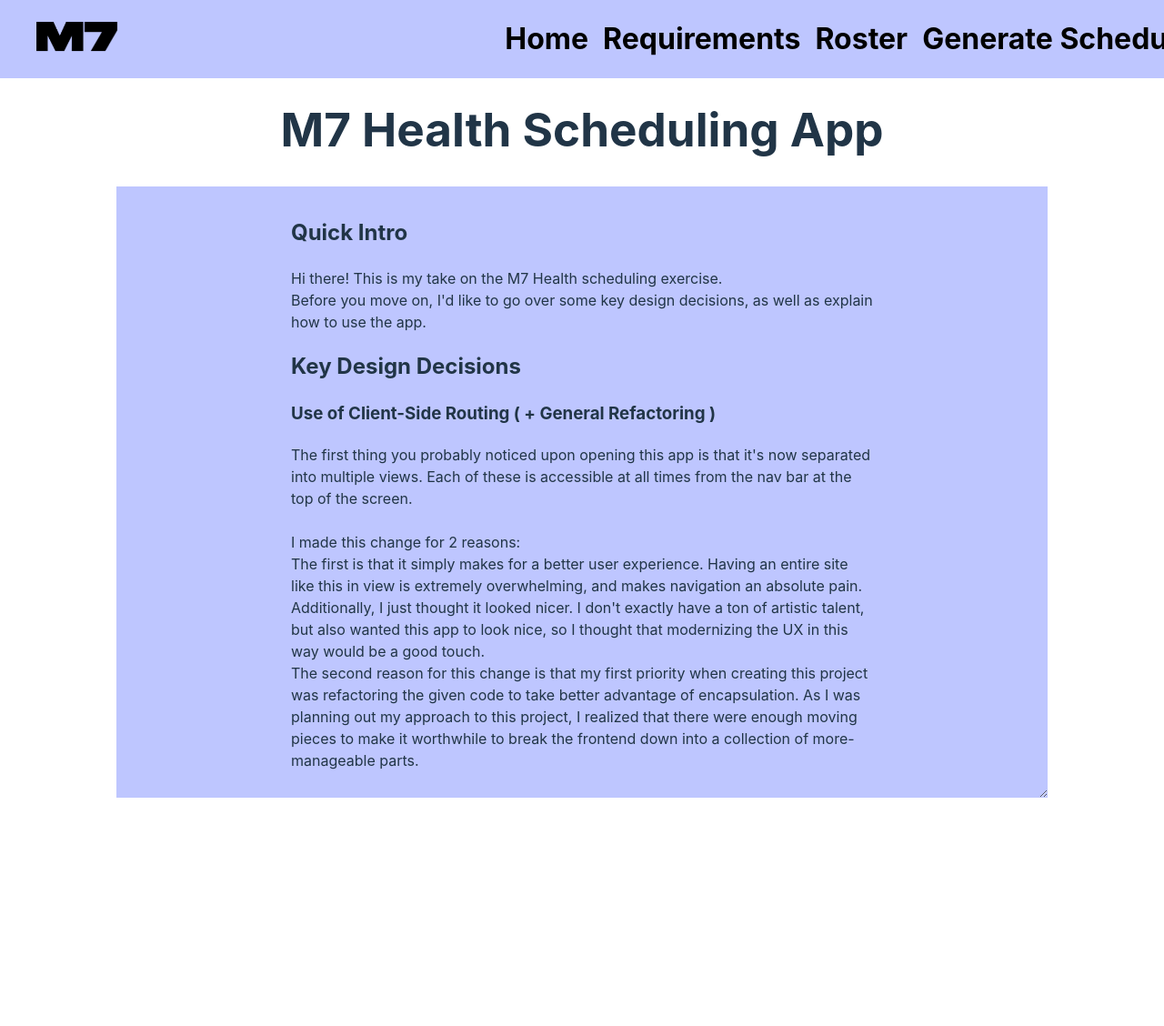
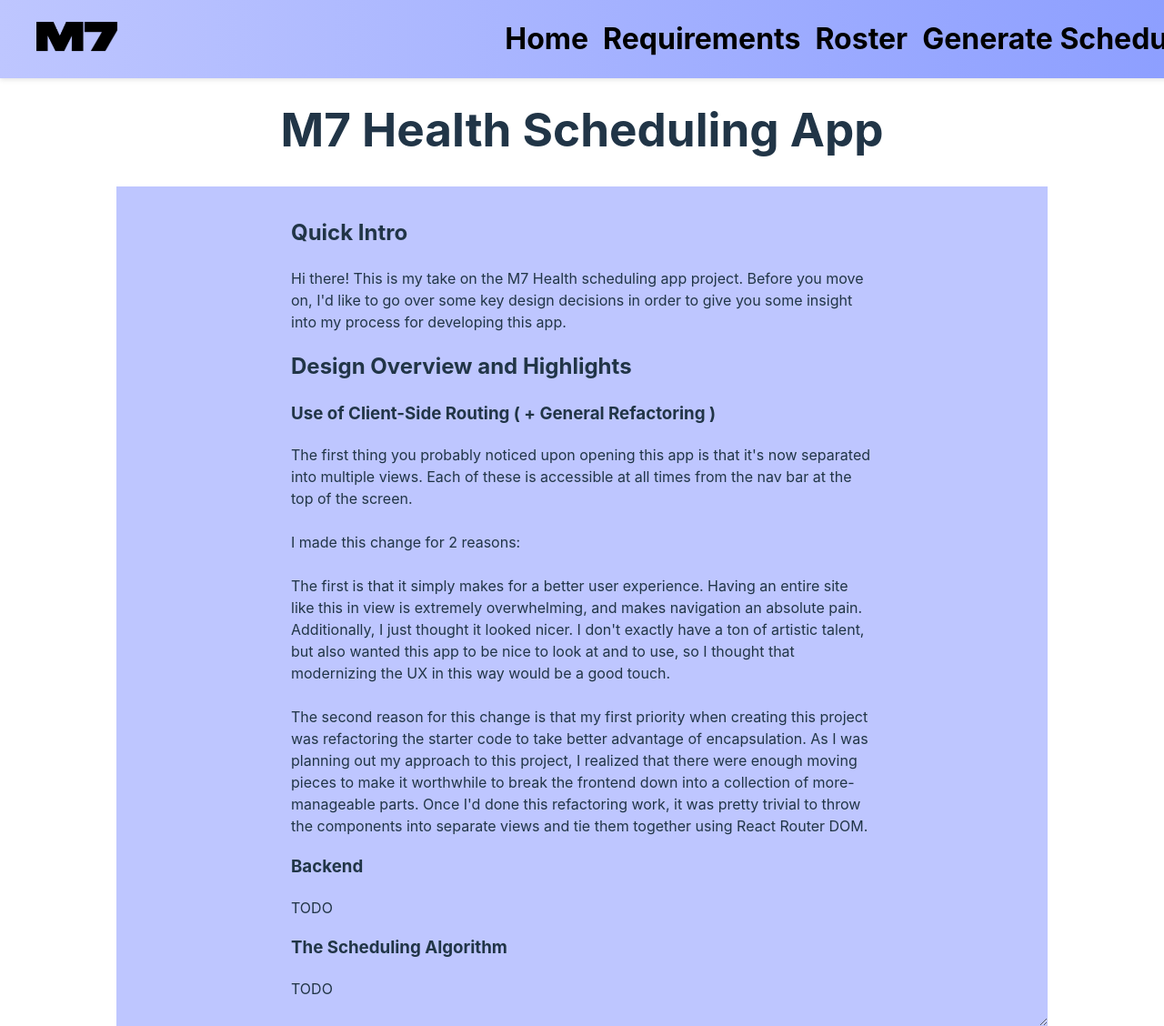
Before and after one commit to BennettPompi/Nurse-Scheduling-Demo, a React (Vite) app in the folder frontend/: page / in a window 1280 px wide. Shown: the whole page at 91% size. Before the commit the page ends 877 px from the top, so only its background shows below. Built offline with nearby package versions, Linux system fonts and the light colour scheme.

Commit message:
Pure Frontend Piece Done

```diff
--- a/frontend/src/App.css
+++ b/frontend/src/App.css
@@ -5,13 +5,14 @@
   text-align: center;
 }
 nav {
-  background-color: var(--m7-blue);
+  background-image: linear-gradient(to right, #bec6ff, #8c9eff);
   padding: 1rem;
   width: 100%;
   position: fixed;
   top: 0;
   left: 0;
   z-index: 1000;
+  box-shadow: 0 2px 5px rgba(0, 0, 0, 0.1);
 }
 
 .container {
--- a/frontend/src/pages/Home.tsx
+++ b/frontend/src/pages/Home.tsx
@@ -1,34 +1,45 @@
 import React from "react";
 
 const Home: React.FC = () => {
-  return (<div>
+  return (
+  <div>
     <h1>M7 Health Scheduling App</h1>
     <div className="custom-textbox">
         <h2>Quick Intro</h2>
         <p>
-          Hi there! This is my take on the M7 Health scheduling exercise.
-          <br/>
-          Before you move on, I'd like to go over some key design decisions,
-          as well as explain how to use the app.
+          Hi there! This is my take on the M7 Health scheduling app project.
+          Before you move on, I'd like to go over some key design decisions
+          in order to give you some insight into my process for developing this app.
         </p>
-      <h2>Key Design Decisions</h2>
+      <h2>Design Overview and Highlights</h2>
       <h3>Use of Client-Side Routing ( + General Refactoring )</h3>
       <p>
         The first thing you probably noticed upon opening this app is that it's now separated into multiple views.
         Each of these is accessible at all times from the nav bar at the top of the screen.<br/><br/>
-        I made this change for 2 reasons:<br/>
+        I made this change for 2 reasons:<br/><br/>
         The first is that it simply makes for a better user experience.
         Having an entire site like this in view is extremely overwhelming, and makes navigation an absolute pain.
         Additionally, I just thought it looked nicer. I don't exactly have a ton of artistic talent,
-        but also wanted this app to look nice, so I thought that modernizing the UX in this way would be a good touch.
-        <br/>
+        but also wanted this app to be nice to look at and to use,
+        so I thought that modernizing the UX in this way would be a good touch.
+        <br/><br/>
         The second reason for this change is that my first priority when creating this project
-        was refactoring the given code to take better advantage of encapsulation.
+        was refactoring the starter code to take better advantage of encapsulation.
         As I was planning out my approach to this project, I realized that there were enough moving pieces to make
         it worthwhile to break the frontend down into a collection of more-manageable parts.
+        Once I'd done this refactoring work, it was pretty trivial to throw the components into separate views and tie them
+        together using React Router DOM.
       </p>
-
+      <h3>Backend</h3>
+      <p>
+      TODO
+      </p>
+      <h3>The Scheduling Algorithm</h3>
+      <p>
+        TODO
+      </p>
     </div>
-  </div>);
+  </div>
+  );
 };
 export default Home;
```
